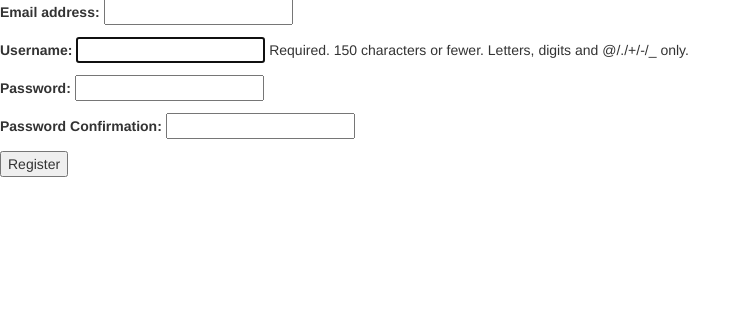
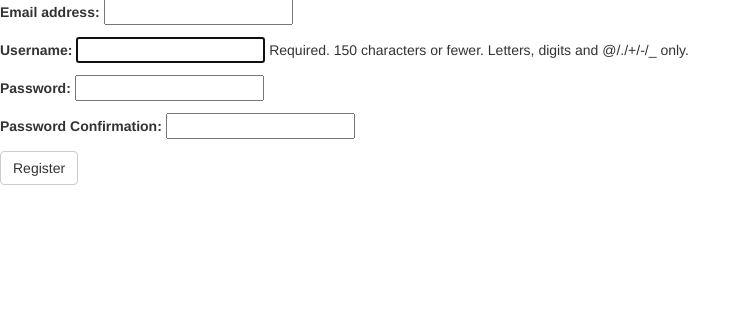
Before and after one commit to ElliotRedhead/LearningDjango-Authentication, a Django app: page /accounts/register/ in a window 1280 px wide. Shown: the part 153-488 px from the top of the page, without its empty margins (0-751 px from the left). Run offline with Django 3.2, Linux system fonts and the light colour scheme; some libraries are stand-ins or nearby versions.

Commit message:
Bootstrapped form buttons.

```diff
--- a/accounts/templates/login.html
+++ b/accounts/templates/login.html
@@ -8,7 +8,7 @@
 <form method="POST">
 	{% csrf_token %}
 	{{ login_form }}
-	<button type="submit">Login</button>
+	<button type="submit" class="btn btn-default">Login</button>
 </form>
 <p><a href="{% url 'password_reset' %}">Reset Password</a></p>
 {% endblock %}
--- a/accounts/templates/registration.html
+++ b/accounts/templates/registration.html
@@ -10,6 +10,6 @@
 <form method="POST">
 	{% csrf_token %}
 	{{ registration_form.as_p }}
-	<button type="submit">Register</button>
+	<button type="submit" class="btn btn-default">Register</button>
 </form>
 {% endblock %}
```
